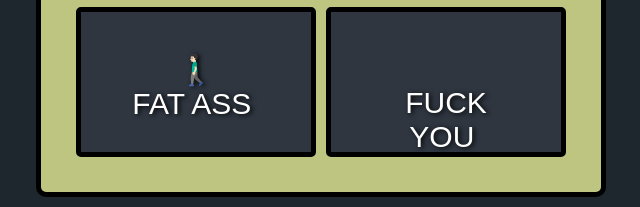
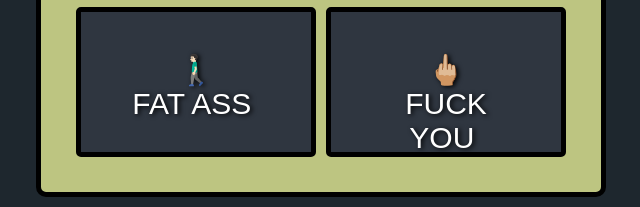
Before and after one commit to Joeeeeyy/sound-board, a plain HTML site: page index.html in a window 1280 px wide. Shown: the part 543-750 px from the top of the page, 319-959 px from the left. Drawn offline with nearby package versions, Linux system fonts and the light colour scheme; a web font is replaced by a local one.

Commit message:
fixed minor error

```diff
--- a/index.html
+++ b/index.html
@@ -42,7 +42,7 @@
             <button class="sound-pad" id="fat">🚶🏻‍♂️<br>FAT ASS
                 <audio src="https://youtu.be/ntKPmYr86X0" preload="auto" class="clip" id="S"></audio>
             </button>
-            <button class="sound-pad" id="fuck-you" 🖕🏼><br>FUCK YOU
+            <button class="sound-pad" id="fuck-you">🖕🏼<br>FUCK YOU
                 <audio src="https://www.voicy.network/clips/ujVd9fIfqkewIQ5p0-EVGw" preload="auto" class="clip" id="K"></audio>
             </button>
         </div>
```
